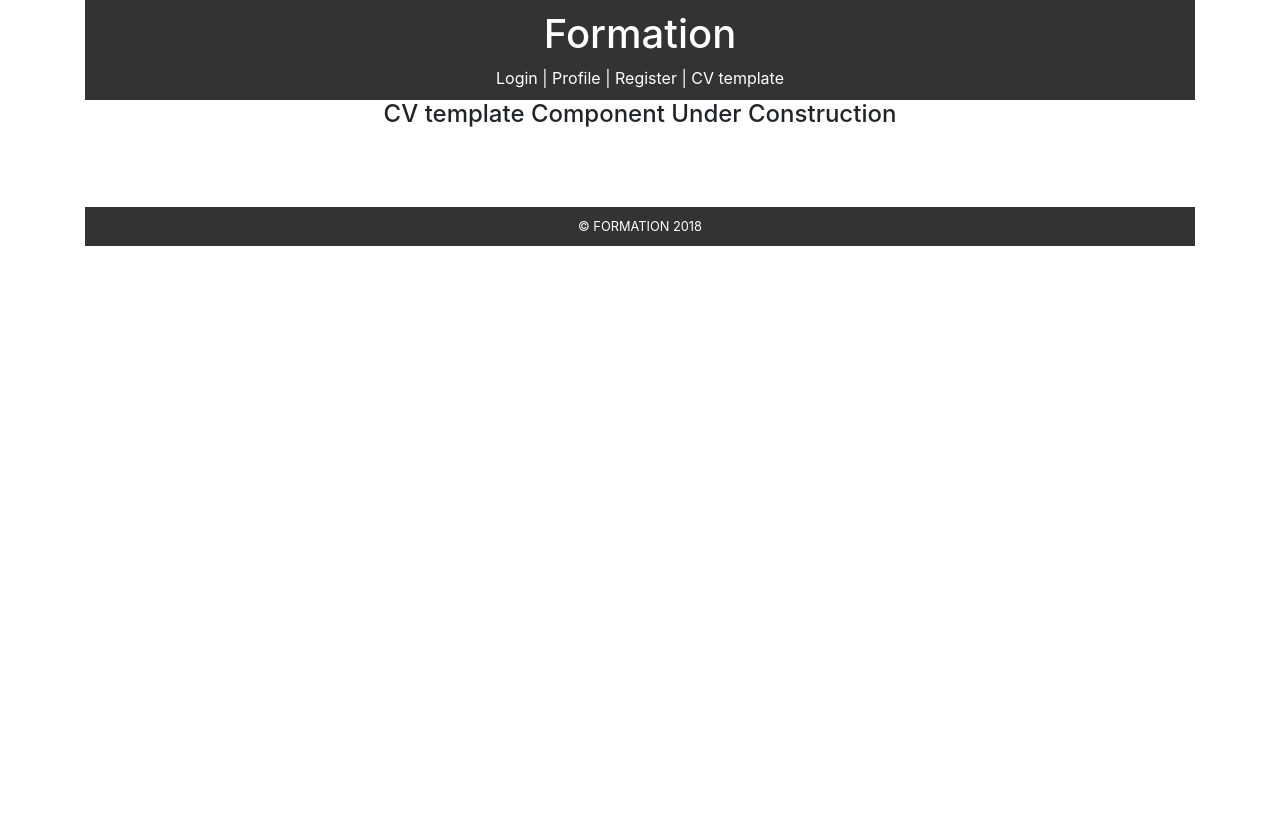
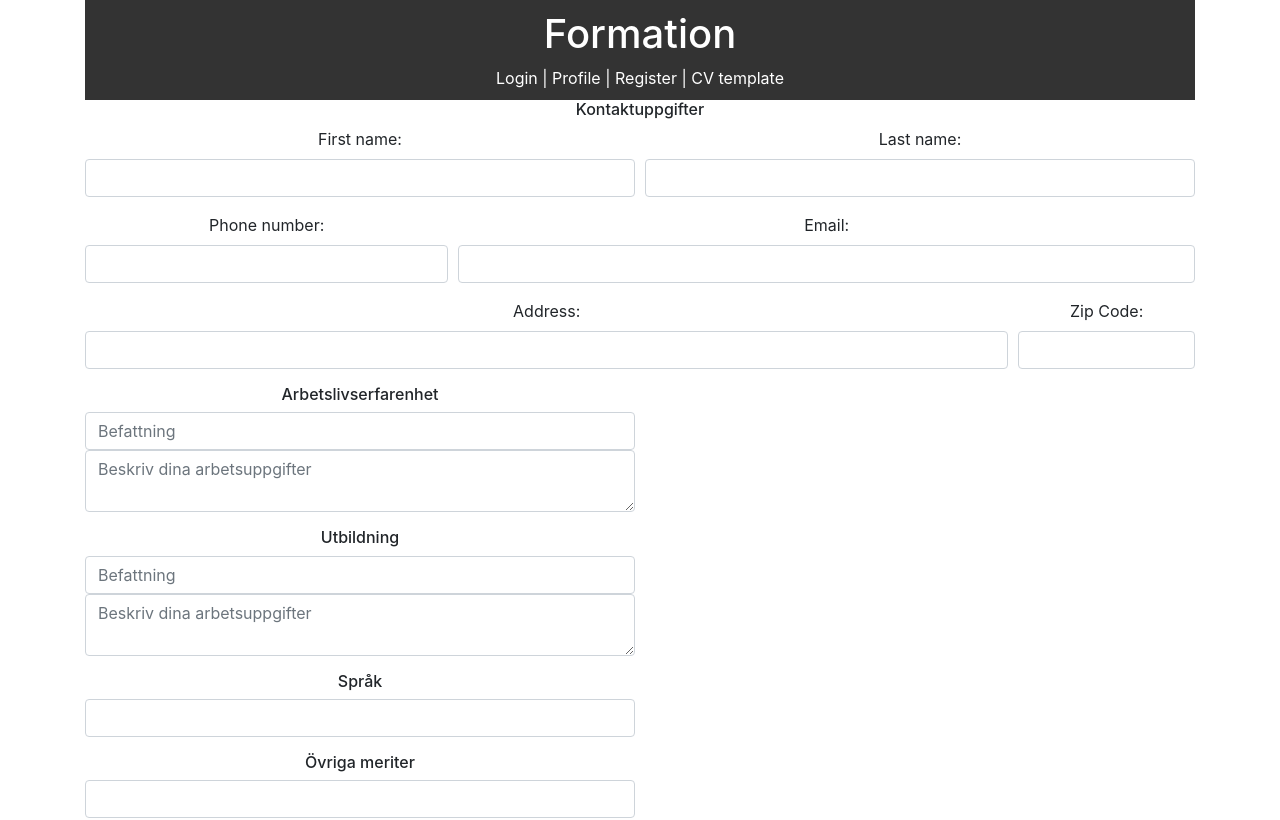
Before and after one commit to Diasks/u10-business-idea-formation, a React (Create React App) app in the folder client/: page /cvtemplate in a window 1280 px wide. Shown: the top 820 px of the page. Built offline with nearby package versions, Linux system fonts and the light colour scheme.

Commit message:
Create first draft form for CV template

```diff
--- a/client/src/components/pages/Cvtemplate.jsx
+++ b/client/src/components/pages/Cvtemplate.jsx
@@ -1,11 +1,151 @@
 import React, { Component } from 'react';
+import axios from 'axios';
 
 class Cvtemplate extends Component {
-    state = {  }
+
+    constructor(props) {
+        super(props);
+        this.state = {
+            firstname: '',
+            lastname: '',
+            phonenumber: '',
+            email: '',
+            address: '',
+            zipcode: '',
+            experience: '',
+            exdescription: '',
+            education: '',
+            eddescription: '',
+            language: '',
+            skills: ''
+		};
+
+        this.handleChange = this.handleChange.bind(this);
+        this.handleSubmit = this.handleSubmit.bind(this);
+      }
+
+      handleChange(event) {
+        let target = event.target;
+		let value = target.value;
+		let name = target.name;
+
+
+		this.setState({
+		    [name]: value
+		});
+      }
+
+      handleSubmit(event) {
+        event.preventDefault();
+        console.log(this.state);
+
+        const template = {
+			firstname: this.state.firstname,
+            lastname: this.state.lastname,
+            phonenumber: this.state.phonenumber,
+            email: this.state.email,
+            address: this.state.address,
+            zipcode: this.state.zipcode,
+            experience: this.state.experience,
+            exdescription: this.state.exdescription,
+            education: this.state.education,
+            eddescription: this.state.eddescription
+
+
+			};
+
+		axios.get(`http://localhost:4000/cvtemplate`, template)
+		.then(res => {
+		console.log(res);
+		console.log(res.data);
+		})
+
+      }
+
+
     render() {
         return (
         <div>
-            <h4>CV template Component Under Construction</h4>
+            <h6>Kontaktuppgifter</h6>
+
+            <form onSubmit={this.handleSubmit}>
+
+                <div className="form-row">
+                <div className="form-group col-md-6">
+                        <label>First name: </label>
+                            <input type="text" name="firstname" value={this.state.firstname} onChange={this.handleChange} className="form-control"/>
+                    </div>
+
+                    <div className="form-group col-md-6">
+                        <label>Last name: </label>
+                            <input type="text" name="lastname" value={this.state.lastname} onChange={this.handleChange} className="form-control"/>
+                    </div>
+
+                </div>
+
+                <div className="form-row">
+                <div className="form-group col-md-4">
+                    <label>Phone number: </label>
+                        <input type="text" name="phonenumber" value={this.state.phonenumber} onChange={this.handleChange} className="form-control"/>
+                </div>
+
+                <div className="form-group col-md-8">
+                    <label>Email: </label>
+                        <input type="text" name="email" value={this.state.email} onChange={this.handleChange} className="form-control" />
+                </div>
+                </div>
+
+                <div className="form-row">
+                    <div className="form-group col-md-10">
+                        <label>Address: </label>
+                            <input type="text" name="address" value={this.state.address} onChange={this.handleChange} className="form-control"/>
+                    </div>
+
+                    <div className="form-group col-md-2">
+                    <label>Zip Code: </label>
+                            <input type="text" name="zipcode" value={this.state.zipcode} onChange={this.handleChange} className="form-control"/>
+                    </div>
+                </div>
+
+
+
+                <div className="form-row">
+
+                    <div className="form-group col-md-6">
+                            <h6>Arbetslivserfarenhet</h6>
+
+                            <input type="text" name="experience" value={this.state.experience} onChange={this.handleChange} className="form-control" placeholder="Befattning"/>
+                            <textarea type="text" name="exdescription" value={this.state.exdescription} onChange={this.handleChange} className="form-control" placeholder="Beskriv dina arbetsuppgifter"></textarea>
+                    </div>
+                </div>
+
+                <div className="form-row">
+                    <div className="form-group col-md-6">
+                            <h6>Utbildning</h6>
+
+                            <input type="text" name="education" value={this.state.education} onChange={this.handleChange} className="form-control" placeholder="Befattning"/>
+                            <textarea type="text" name="eddescription" value={this.state.eddescription} onChange={this.handleChange} className="form-control" placeholder="Beskriv dina arbetsuppgifter"></textarea>
+                    </div>
+                </div>
+
+                <div className="form-row">
+                    <div className="form-group col-md-6">
+                        <h6>Språk</h6>
+
+                        <input type="text" name="language" value={this.state.language} onChange={this.handleChange} className="form-control"/>
+                    </div>
+                </div>
+
+                <div className="form-row">
+                    <div className="form-group col-md-6">
+                        <h6>Övriga meriter</h6>
+
+                        <input type="text" name="skills" value={this.state.skills} onChange={this.handleChange} className="form-control"/>
+                    </div>
+                </div>
+
+                <button type="submit" className="btn btn-primary">Add Changes</button>
+            </form>
         </div>
          );
     }
```
